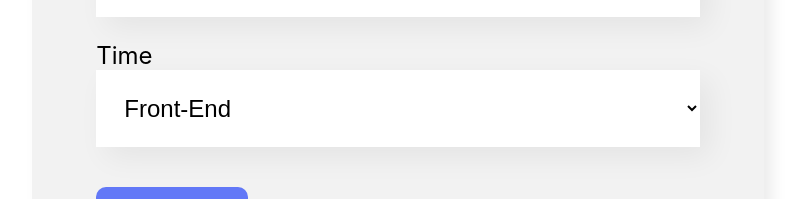
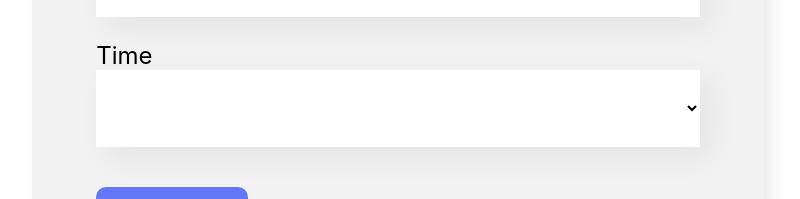
Before and after one commit to V-Matheus/T6-ONE-ALURA, a React (Create React App) app in the folder organo/: page / in a window 1280 px wide. Shown: the part 1057-1256 px from the top of the page, without its empty margins (242-1042 px from the left). Built offline with nearby package versions, Linux system fonts and the light colour scheme; the HTML template or start-up script is replaced by a standard one.

Commit message:
corrigindo bugs

```diff
--- a/organo/src/components/Colaborador/index.jsx
+++ b/organo/src/components/Colaborador/index.jsx
@@ -1,9 +1,9 @@
 import React from 'react'
 import './Colaborador.css'
 
-export const Colaborador = ({nome, cargo, imagem}) => {
+export const Colaborador = ({nome, cargo, imagem, corDeFundo}) => {
   return (<div className='colaborador'>
-      <div className='cabecalho'>
+      <div className='cabecalho' style={{backgroundColor: corDeFundo}}>
           <img src={imagem} alt={nome}/>
       </div>
       <div className='rodape'>
--- a/organo/src/components/Formulario/index.jsx
+++ b/organo/src/components/Formulario/index.jsx
@@ -8,7 +8,7 @@ export const Formulario = ({ aoColaboradorCadastrado, times }) => {
   const [nome, setNome] = useState('');
   const [cargo, setCargo] = useState('');
   const [imagem, setImagem] = useState('');
-  const [time, setTime] = useState('');
+  const [time, setTime] = useState('Programação');
 
   const aoSalvar = (event) => {
     event.preventDefault();
--- a/organo/src/components/ListaSuspensa/index.jsx
+++ b/organo/src/components/ListaSuspensa/index.jsx
@@ -6,6 +6,7 @@ export const ListaSuspensa = ({ label, itens, obrigatorio, valor, aoAlterado })
     <div className='listaSuspensa'>
       <label>{label}</label>
       <select onChange={evento => aoAlterado(evento.target.value)} required={obrigatorio} value={valor}>
+        <option value=""></option>
         {itens.map((item) => (
           <option key={item}>{item}</option>
         ))}
--- a/organo/src/components/Time/index.jsx
+++ b/organo/src/components/Time/index.jsx
@@ -10,6 +10,7 @@ export const Time = ({ nome, corPrimaria, corSecundaria, colaboradores }) => {
         <div className="colaboradores">
           {colaboradores.map((colaborador) => (
             <Colaborador
+              corDeFundo={corPrimaria}
               key={colaborador.nome}
               nome={colaborador.nome}
               cargo={colaborador.cargo}
```
